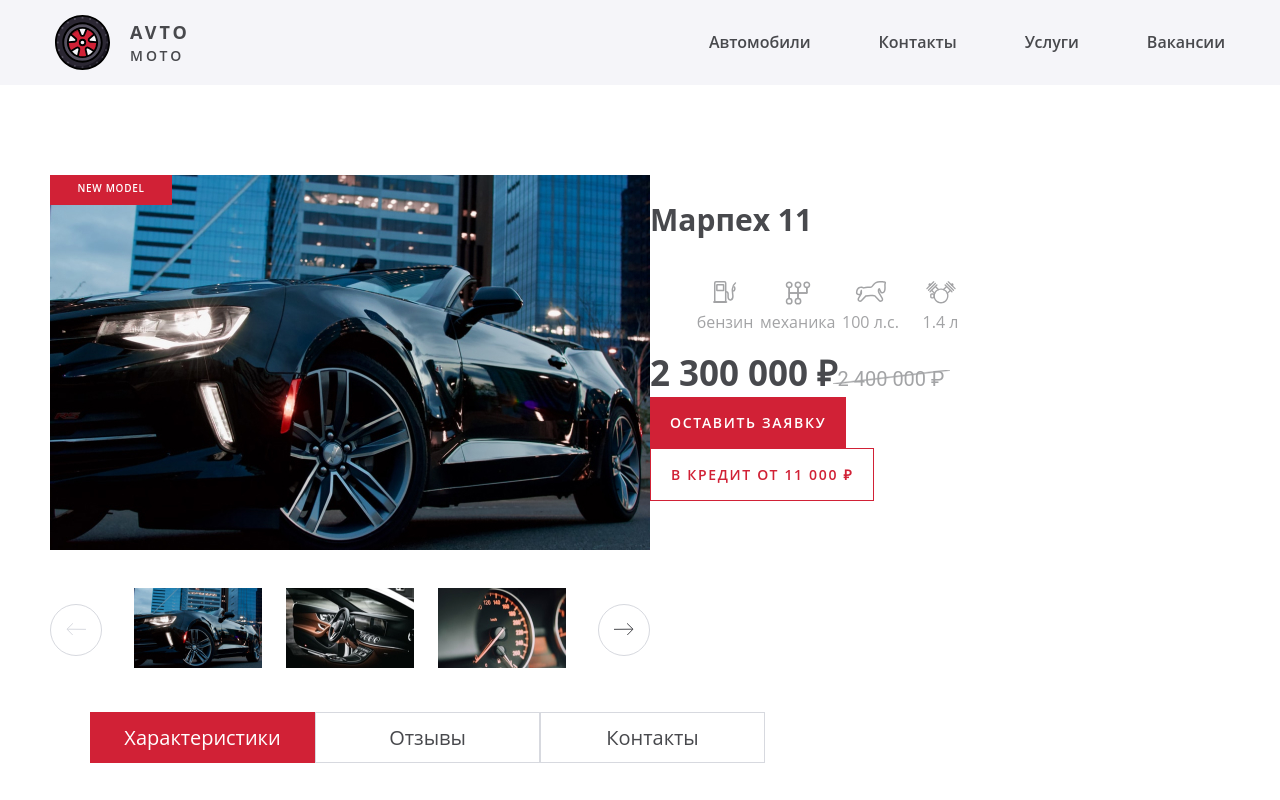
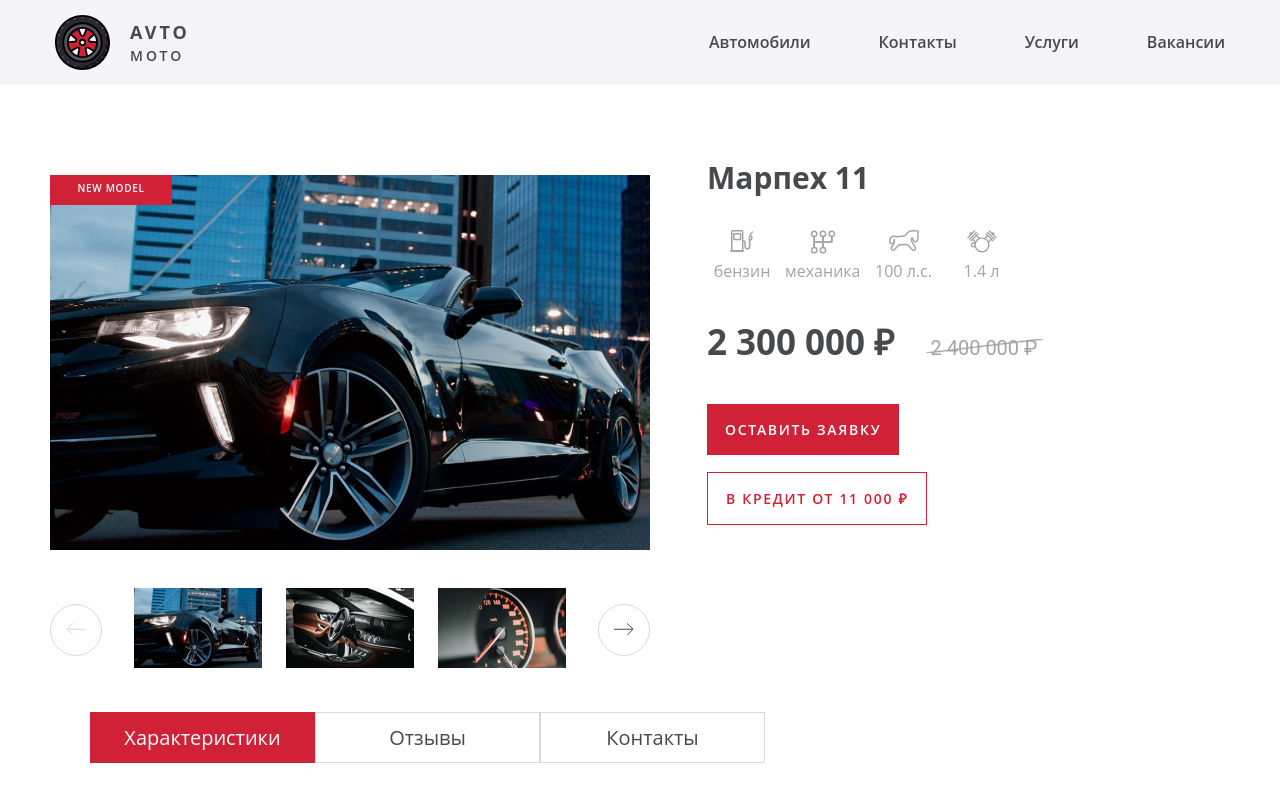
Before and after one commit to alianta/Khrustaleva_avto-moto, a React (Create React App) app in the folder project/: page / in a window 1280 px wide. Shown: the top 800 px of the page. Built offline with nearby package versions, Linux system fonts and the light colour scheme.

Commit message:
pixel perfect блока с краткой информацией о товаре

```diff
--- a/project/src/components/auto-card/auto-card.scss
+++ b/project/src/components/auto-card/auto-card.scss
@@ -2,10 +2,11 @@
   display: flex;
   flex-wrap: wrap;
   max-width: $desktop-width;
-  margin: 90px auto 140px auto;
+  margin: 73px auto 140px auto;
 
   &--new {
     .product-images{
+      margin-top: 17px;
       position: relative;
       max-width: 600px;
       display: flex;
@@ -82,9 +83,11 @@
   display: flex;
   flex-direction: column;
   flex-wrap: wrap;
+  margin-left: 57px;
 }
 
 .product__name {
+  margin: 0;
   font-size: 30px;
   line-height: 40px;
   color: $color-gray-2;
@@ -95,6 +98,9 @@
   flex-wrap: wrap;
   list-style: none;
   font-weight: normal;
+  padding: 0;
+  margin-top: 32px;
+  margin-bottom: 36px;
   font-size: 16px;
   line-height: 22px;
   color: $color-gray-2;
@@ -106,6 +112,7 @@
   min-width: 70px;
   text-align: center;
   padding-top: 30px;
+  margin-right: 8px;
 
   &::before{
     content: '';
@@ -149,6 +156,10 @@
   }
 }
 
+.price {
+  margin-bottom: 38px;
+}
+
 .price__current {
   font-weight: 700;
   font-size: 35px;
@@ -162,6 +173,7 @@
   font-weight: 400;
   font-size: 20px;
   line-height: 34px;
+  margin-left: 36px;
   color: $color-gray-4;
 
   &::after{
@@ -176,7 +188,7 @@
 }
 
 .button {
-  padding: 16px 20px;
+  padding: 16px 18px;
   cursor: pointer;
   font-family: $main-font-family;
   font-weight: 600;
@@ -186,6 +198,7 @@
   width: fit-content;
 
   &--first {
+    margin-bottom: 17px;
     background-color: $color-red-1;
     border: none;
     color: $color-white-1;
```
